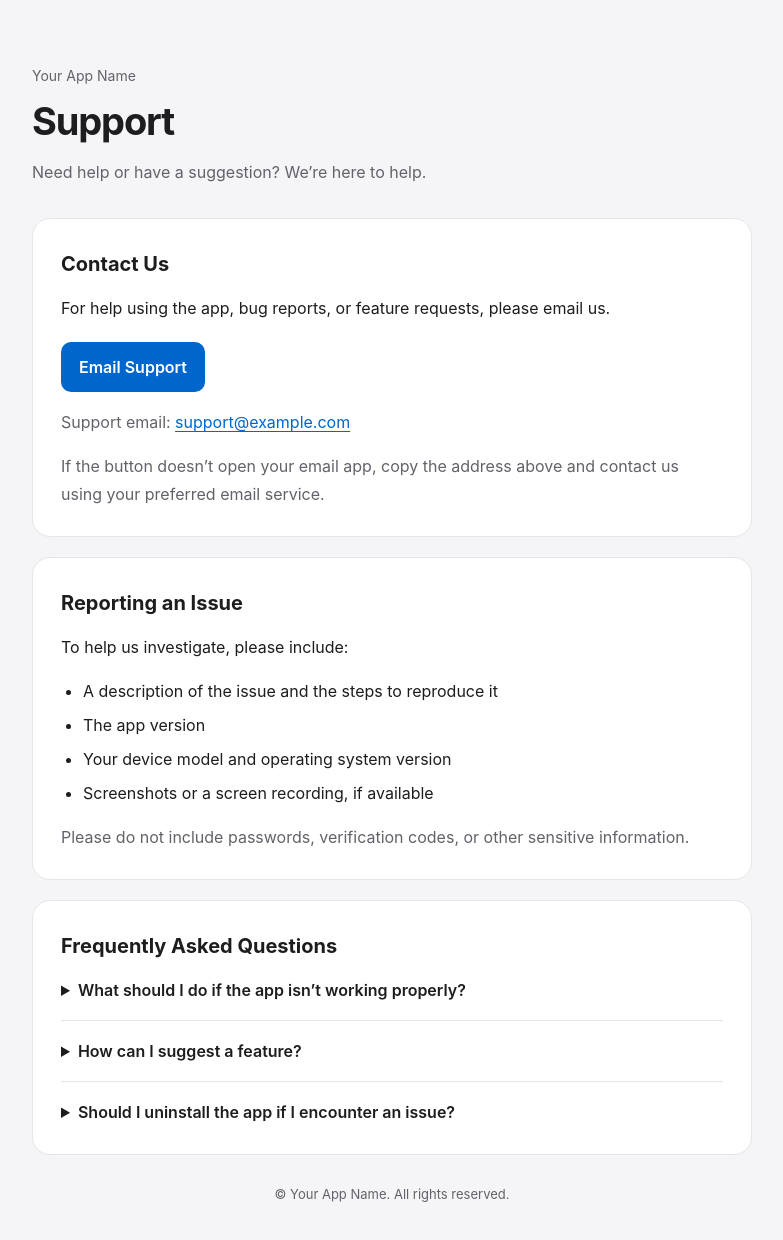
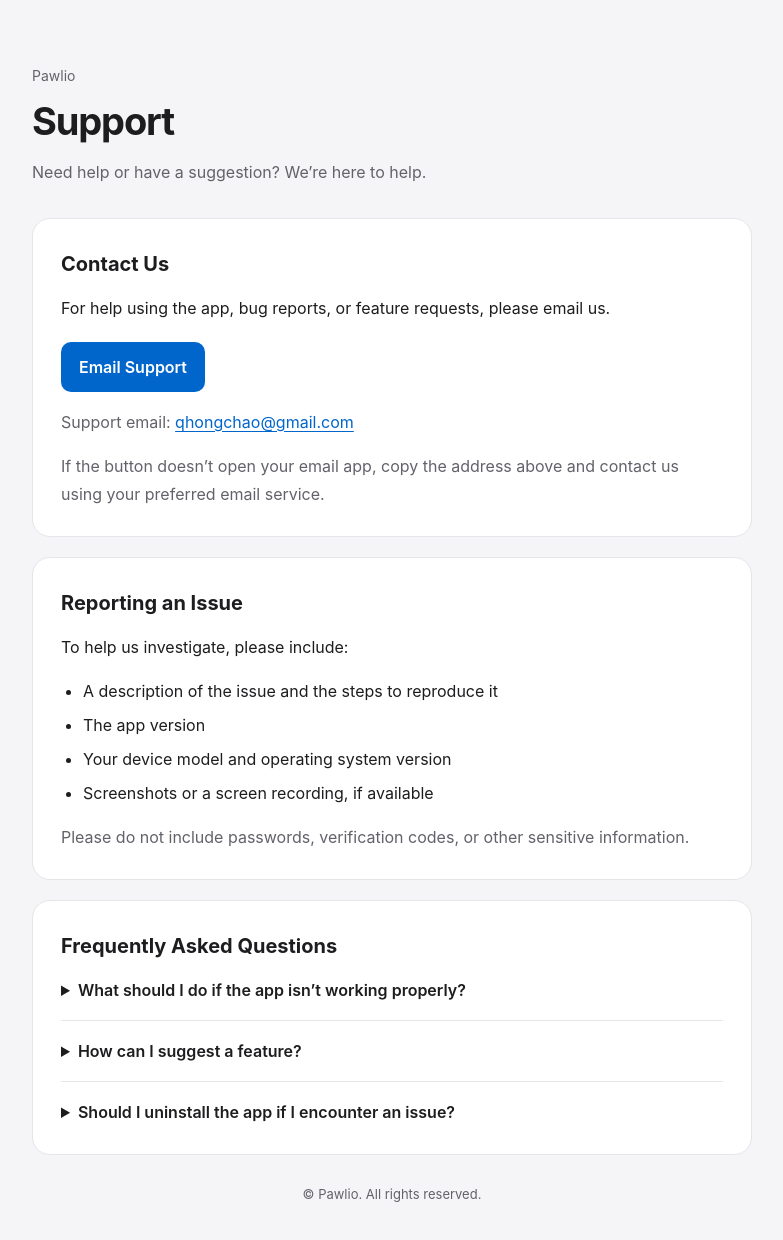
Before and after one commit to qhongchaos/app-support, a plain HTML site: page index.html in a window 1280 px wide. Shown: the whole page, without its empty margins (248-1031 px from the left). Drawn offline with Linux system fonts and the light colour scheme.

Commit message:
Update Pawlio support name and contact email

```diff
--- a/index.html
+++ b/index.html
@@ -3,8 +3,8 @@
 <head>
   <meta charset="UTF-8">
   <meta name="viewport" content="width=device-width, initial-scale=1">
-  <meta name="description" content="Technical support for Your App Name. Contact us for help, report an issue, or share feedback.">
-  <title>Support - Your App Name</title>
+  <meta name="description" content="Technical support for Pawlio. Contact us for help, report an issue, or share feedback.">
+  <title>Support - Pawlio</title>
   <style>
     :root {
       color-scheme: light dark;
@@ -165,7 +165,7 @@
 <body>
   <main>
     <header>
-      <p class="label">Your App Name</p>
+      <p class="label">Pawlio</p>
       <h1>Support</h1>
       <p class="muted">
         Need help or have a suggestion? We’re here to help.
@@ -179,14 +179,13 @@
         please email us.
       </p>
 
-      <!-- Replace the email address in both links and the text below. -->
-      <a class="email-button" href="mailto:support@example.com">
+      <a class="email-button" href="mailto:qhongchao@gmail.com">
         Email Support
       </a>
 
       <p class="muted">
         Support email:
-        <a href="mailto:support@example.com">support@example.com</a>
+        <a href="mailto:qhongchao@gmail.com">qhongchao@gmail.com</a>
       </p>
       <p class="muted">
         If the button doesn’t open your email app, copy the address
@@ -241,7 +240,7 @@
     </section>
 
     <footer>
-      &copy; Your App Name. All rights reserved.
+      &copy; Pawlio. All rights reserved.
     </footer>
   </main>
 </body>
```
